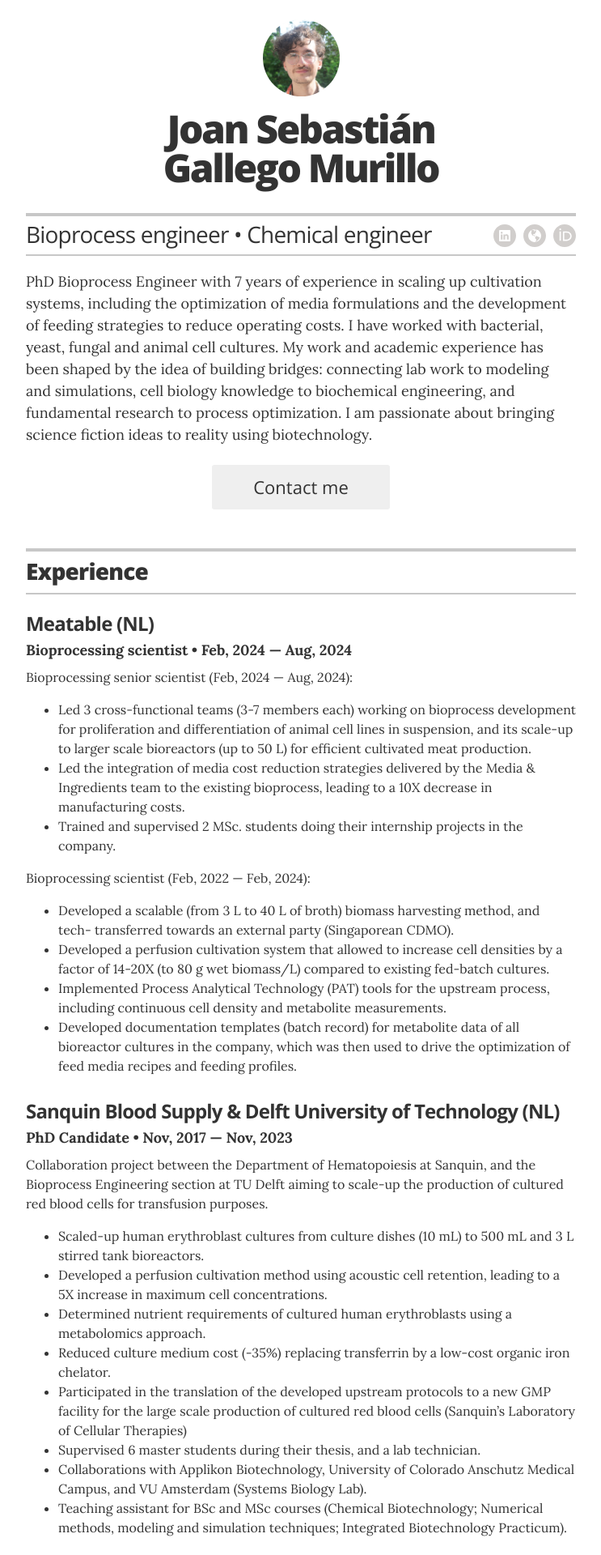
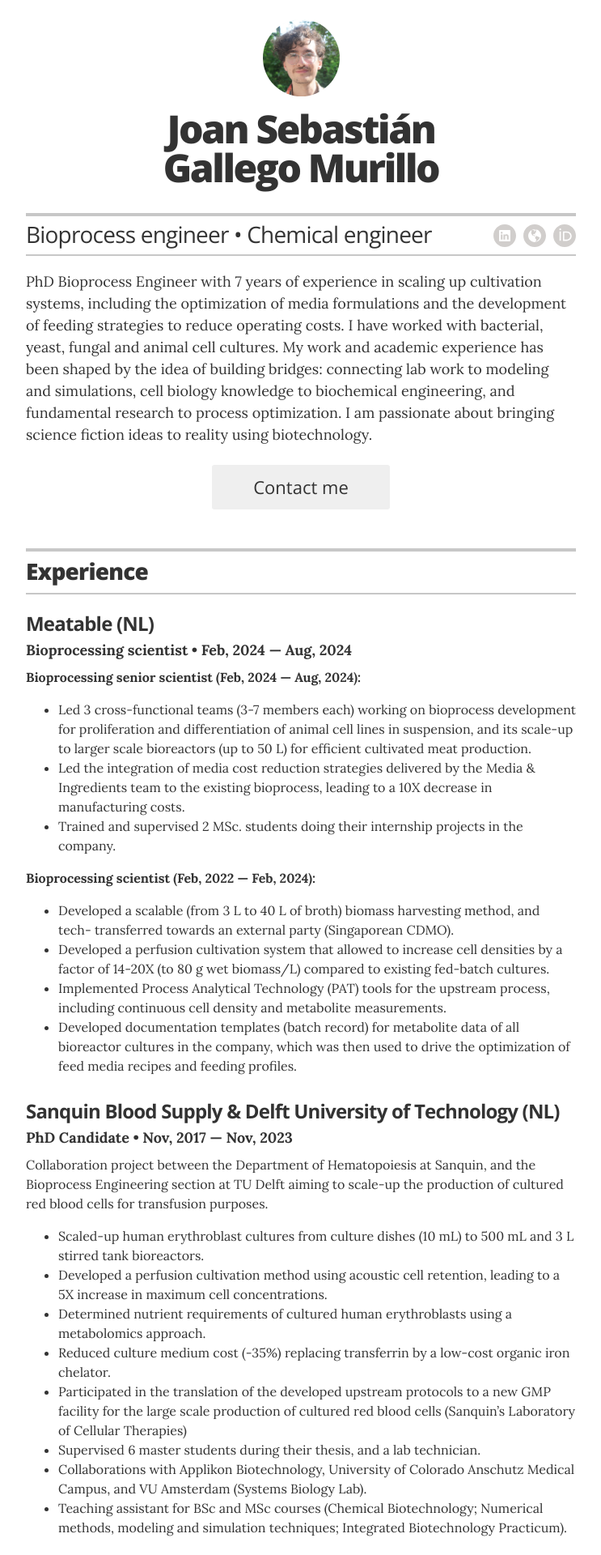
Before and after one commit to synthbiont/joangallego, a Jekyll site: the page built from index.html, in a window 1280 px wide. Shown: the top 1920 px of the page at 81% size, without its empty margins (268-1011 px from the left). Built offline with Jekyll 4.4.1, drawn with Linux system fonts in a browser that asks for light colours.

Commit message:
Update experience.yml

```diff
--- a/_data/experience.yml
+++ b/_data/experience.yml
@@ -3,7 +3,7 @@
 - company: Meatable (NL)
   position: Bioprocessing scientist
   duration: Feb, 2024 &mdash; Aug, 2024
-  summary: Bioprocessing senior scientist (Feb, 2024 &mdash; Aug, 2024)&colon;<ul class="resume-item-list"><li>Led 3 cross-functional teams (3-7 members each) working on bioprocess development for proliferation and differentiation of animal cell lines in suspension, and its scale-up to larger scale bioreactors (up to 50 L) for efficient cultivated meat production.</li><li>Led the integration of media cost reduction strategies delivered by the Media & Ingredients team to the existing bioprocess, leading to a 10X decrease in manufacturing costs.</li><li>Trained and supervised 2 MSc. students doing their internship projects in the company.</li></ul>Bioprocessing scientist (Feb, 2022 &mdash; Feb, 2024)&colon;<ul class="resume-item-list"><li>Developed a scalable (from 3 L to 40 L of broth) biomass harvesting method, and tech- transferred towards an external party (Singaporean CDMO).</li><li>Developed a perfusion cultivation system that allowed to increase cell densities by a factor of 14-20X (to 80 g wet biomass/L) compared to existing fed-batch cultures.</li><li>Implemented Process Analytical Technology (PAT) tools for the upstream process, including continuous cell density and metabolite measurements.</li><li>Developed documentation templates (batch record) for metabolite data of all bioreactor cultures in the company, which was then used to drive the optimization of feed media recipes and feeding profiles.</li></ul>
+  summary: <b>Bioprocessing senior scientist (Feb, 2024 &mdash; Aug, 2024)&colon;</b><ul class="resume-item-list"><li>Led 3 cross-functional teams (3-7 members each) working on bioprocess development for proliferation and differentiation of animal cell lines in suspension, and its scale-up to larger scale bioreactors (up to 50 L) for efficient cultivated meat production.</li><li>Led the integration of media cost reduction strategies delivered by the Media & Ingredients team to the existing bioprocess, leading to a 10X decrease in manufacturing costs.</li><li>Trained and supervised 2 MSc. students doing their internship projects in the company.</li></ul><b>Bioprocessing scientist (Feb, 2022 &mdash; Feb, 2024)&colon;</b><ul class="resume-item-list"><li>Developed a scalable (from 3 L to 40 L of broth) biomass harvesting method, and tech- transferred towards an external party (Singaporean CDMO).</li><li>Developed a perfusion cultivation system that allowed to increase cell densities by a factor of 14-20X (to 80 g wet biomass/L) compared to existing fed-batch cultures.</li><li>Implemented Process Analytical Technology (PAT) tools for the upstream process, including continuous cell density and metabolite measurements.</li><li>Developed documentation templates (batch record) for metabolite data of all bioreactor cultures in the company, which was then used to drive the optimization of feed media recipes and feeding profiles.</li></ul>
 
 # PhD candidate
 - company: Sanquin Blood Supply & Delft University of Technology (NL)
```
